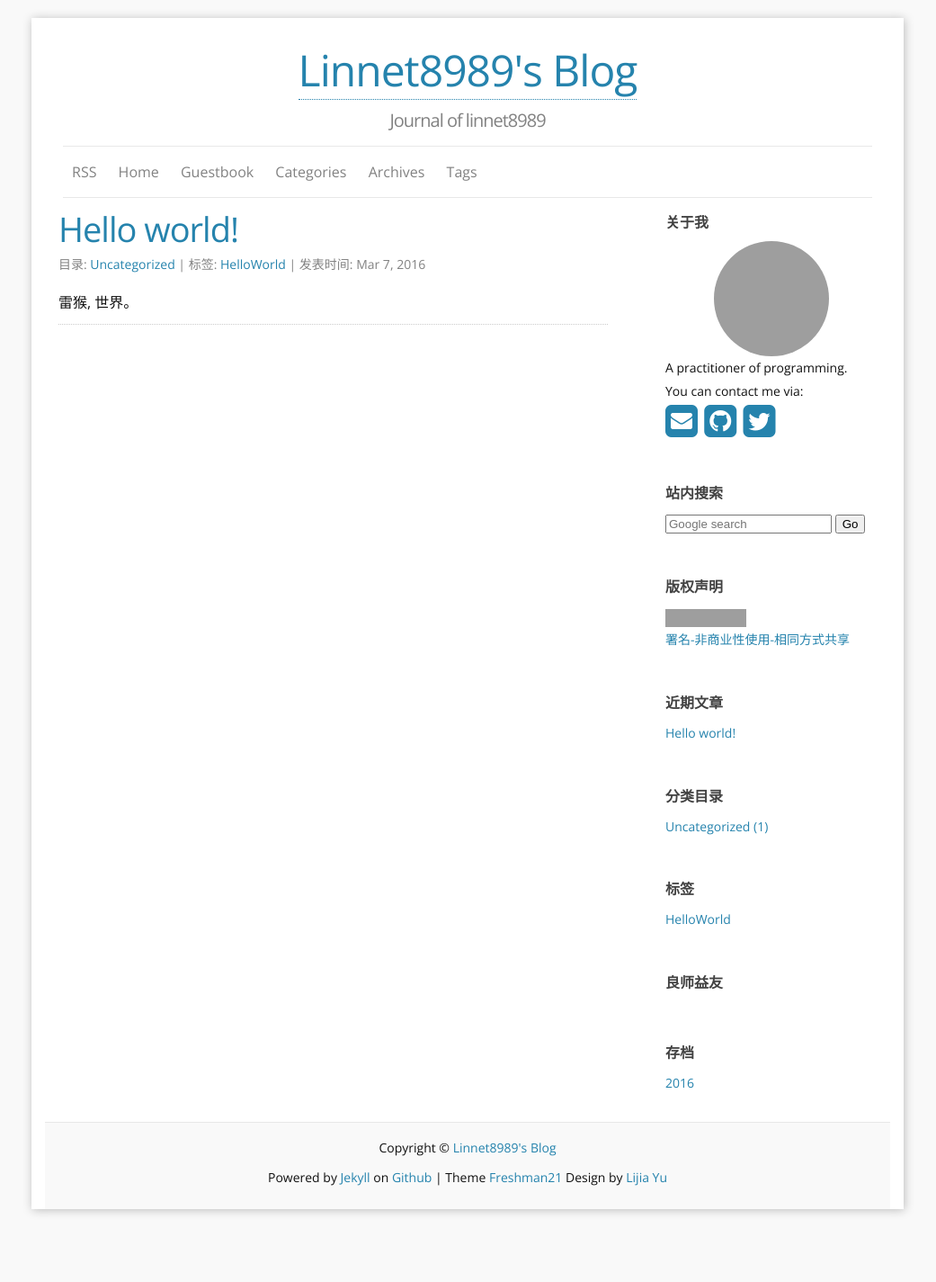
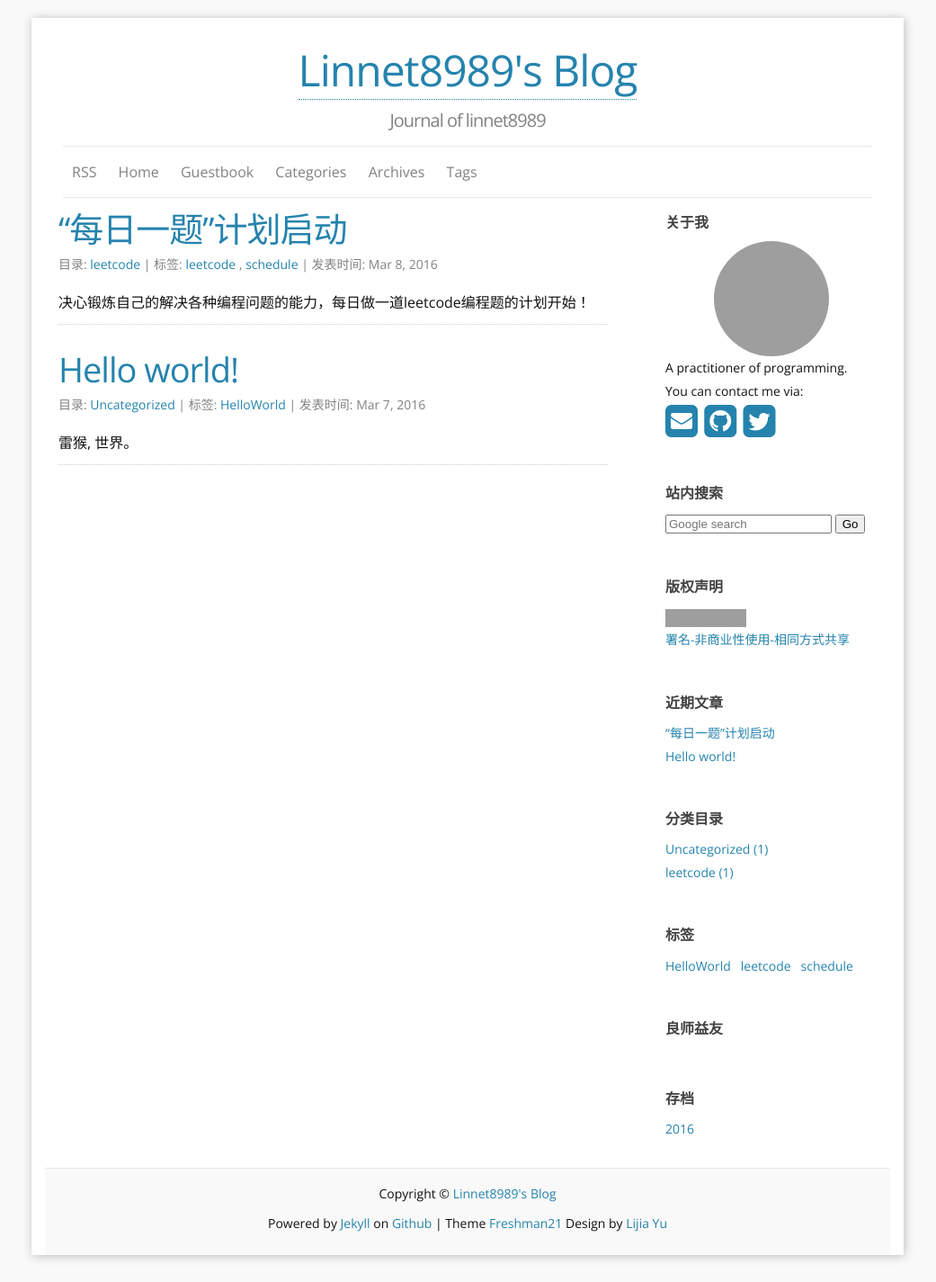
Before and after one commit to linnet8989/linnet8989.github.io, a Jekyll site: the page built from index.html, in a window 1280 px wide. Shown: the whole page at 90% size, without its empty margins (120-1161 px from the left). Built offline with Jekyll 4.4.1, drawn with Linux system fonts in a browser that asks for light colours; nearby versions of some CDN libraries; the list of posts is cut into pages by our own code; before the commit the page ends 1374 px from its top, so only the background shows below that; grey boxes are pictures that could not be loaded.

Commit message:
first offical release

```diff
--- a/_config.yml
+++ b/_config.yml
@@ -12,7 +12,7 @@ locale: zh_CN
 ### Personal info and site tools info:
 twitter_username: linnet8989
 github_username:  linnet8989
-disqus_shortname: freshman21
+disqus_shortname: linnet8989
 favicon:     "/images/favicon.ico"
 aboutme: A practitioner of programming. # these are shown on aboutme-sidebar.
 aboutme_photo: https://i.imgur.com/mqMqyjN.jpg # your photo.
--- /dev/null
+++ b/_posts/2016-03-08-a-leetcode-problem-a-day-project.md
@@ -0,0 +1,12 @@
+---
+published: true
+title: “每日一题”计划启动
+layout: post
+author: linnet8989
+category: leetcode
+tags:
+- leetcode
+- schedule
+---
+
+决心锻炼自己的解决各种编程问题的能力，每日做一道leetcode编程题的计划开始！
```
Also changed, not shown: _posts/2016-03-07-hello-world.md (+1 -1 lines).
